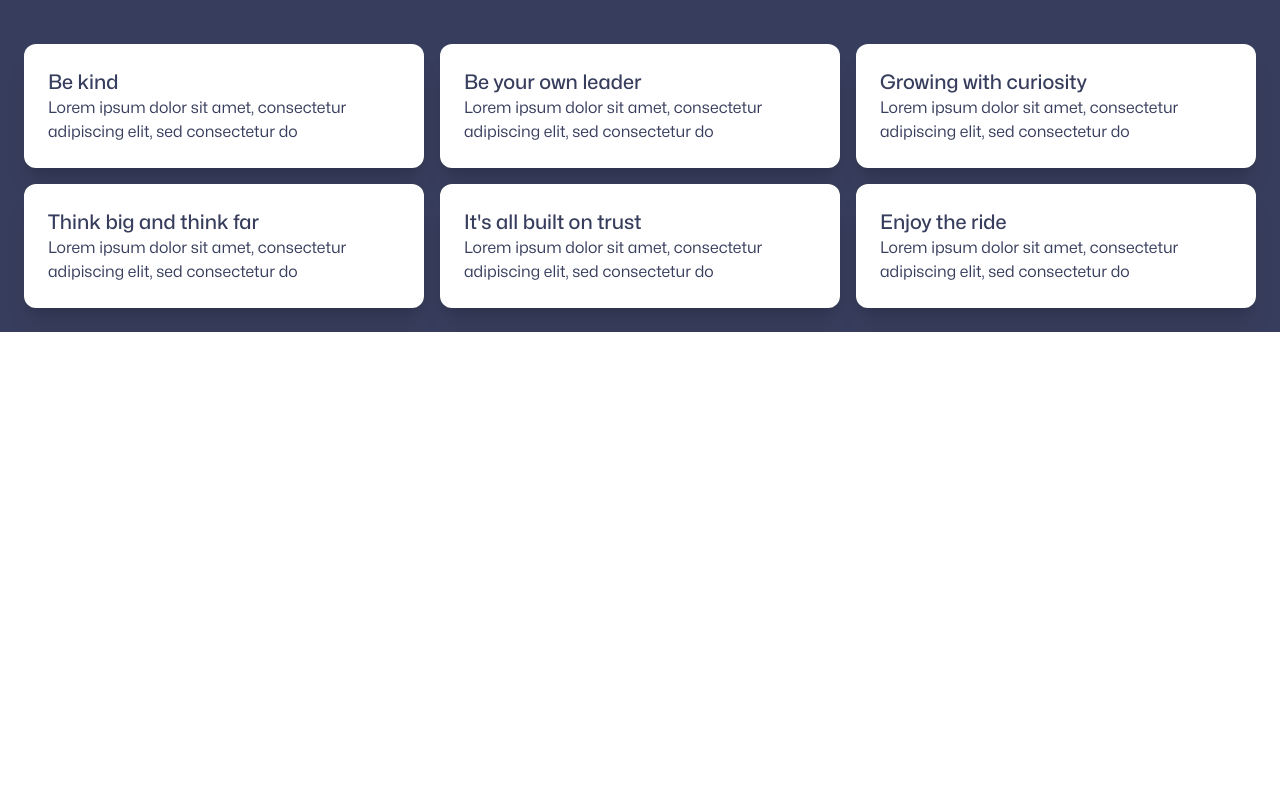
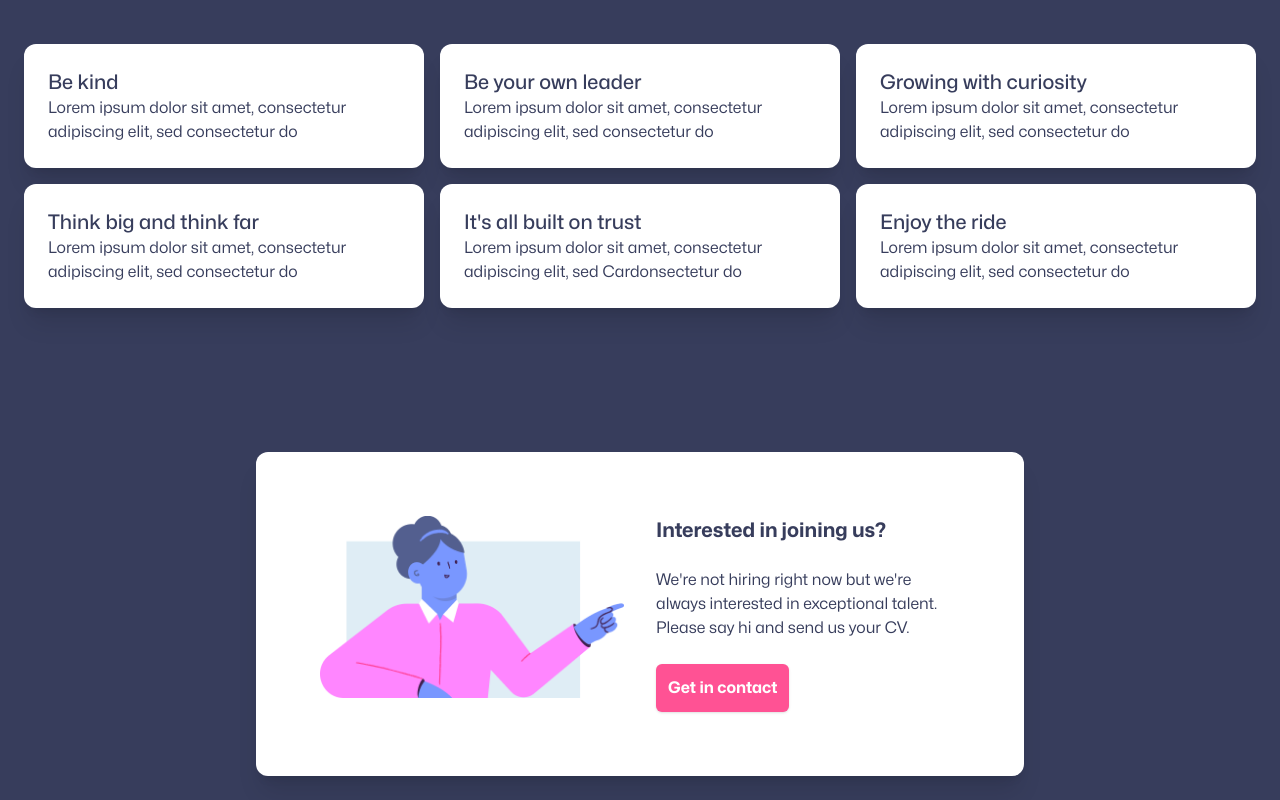
Before and after one commit to oliverjam/supply25, a Next.js app: page /team in a window 1280 px wide. Shown: the part 1309-2109 px from the top of the page. Before the commit the page ends 1641 px from the top, so only its background shows below. Built offline with nearby package versions, Linux system fonts and the light colour scheme.

Commit message:
Add hire section to team page

```diff
--- a/app/team/page.tsx
+++ b/app/team/page.tsx
@@ -1,6 +1,7 @@
 import { Img } from "../ui/image.tsx";
 import Alexis from "../images/alexis.jpeg";
 import Alex from "../images/alex.jpeg";
+import Hire from "../images/hire.png";
 import { StaticImageData } from "next/image";
 
 export default function Team() {
@@ -16,7 +17,7 @@ export default function Team() {
 					<TeamCard name="Alex Wong" title="CTO & Co-Founder" image={Alex} />
 				</div>
 			</section>
-			<section className="max-w-7xl p-6 space-y-12">
+			<section className="max-w-7xl mx-auto p-6 space-y-12">
 				<header className="text-center space-y-6">
 					<span className="max-w-max mx-auto rounded-full py-2 px-8 text-sm leading-tight text-white bg-cornflower">
 						Life at Supply25
@@ -24,49 +25,70 @@ export default function Team() {
 					<h2 className="text-4xl font-bold">Our Values</h2>
 				</header>
 				<div className="grid sm:grid-cols-2 md:grid-cols-3 gap-4">
-					<div className="rounded-xl bg-white shadow-xl p-6 text-slate-dark">
+					<Card>
 						<h3 className="text-xl font-medium">Be kind</h3>
 						<p>
 							Lorem ipsum dolor sit amet, consectetur adipiscing elit, sed
 							consectetur do
 						</p>
-					</div>
-					<div className="rounded-xl bg-white shadow-xl p-6 text-slate-dark">
+					</Card>
+					<Card>
 						<h3 className="text-xl font-medium">Be your own leader</h3>
 						<p>
 							Lorem ipsum dolor sit amet, consectetur adipiscing elit, sed
 							consectetur do
 						</p>
-					</div>
-					<div className="rounded-xl bg-white shadow-xl p-6 text-slate-dark">
+					</Card>
+					<Card>
 						<h3 className="text-xl font-medium">Growing with curiosity</h3>
 						<p>
 							Lorem ipsum dolor sit amet, consectetur adipiscing elit, sed
 							consectetur do
 						</p>
-					</div>
-					<div className="rounded-xl bg-white shadow-xl p-6 text-slate-dark">
+					</Card>
+					<Card>
 						<h3 className="text-xl font-medium">Think big and think far</h3>
 						<p>
 							Lorem ipsum dolor sit amet, consectetur adipiscing elit, sed
 							consectetur do
 						</p>
-					</div>
-					<div className="rounded-xl bg-white shadow-xl p-6 text-slate-dark">
+					</Card>
+					<Card>
 						<h3 className="text-xl font-medium">
 							It&apos;s all built on trust
 						</h3>
 						<p>
 							Lorem ipsum dolor sit amet, consectetur adipiscing elit, sed
-							consectetur do
+							Cardonsectetur do
 						</p>
-					</div>
-					<div className="rounded-xl bg-white shadow-xl p-6 text-slate-dark">
+					</Card>
+					<Card>
 						<h3 className="text-xl font-medium">Enjoy the ride</h3>
 						<p>
 							Lorem ipsum dolor sit amet, consectetur adipiscing elit, sed
 							consectetur do
 						</p>
+					</Card>
+				</div>
+			</section>
+			<section className="p-6">
+				<div className="max-w-3xl mx-auto rounded-xl bg-white shadow-xl p-8 md:p-12 lg:p-16 text-slate-dark">
+					<div className="grid sm:grid-cols-2 gap-8">
+						<Img file={Hire} />
+						<div className="space-y-3 sm:space-y-6">
+							<h2 className="text-xl font-bold">Interested in joining us?</h2>
+							<p>
+								We&apos;re not hiring right now but we&apos;re always interested
+								in exceptional talent. Please say hi and send us your CV.
+							</p>
+							<a
+								href=""
+								target="_blank"
+								className="max-w-max flex items-center gap-2 rounded shadow p-[0.5em] sm:p-[0.75em] bg-pink text-white font-bold"
+							>
+								Get in contact
+							</a>
+						</div>
 					</div>
 				</div>
 			</section>
@@ -91,3 +113,11 @@ function TeamCard({
 		</div>
 	);
 }
+
+function Card({ children }: { children: React.ReactNode }) {
+	return (
+		<div className="rounded-xl bg-white shadow-xl p-6 text-slate-dark">
+			{children}
+		</div>
+	);
+}
```
Also changed, not shown: app/images/hire.png (added).
